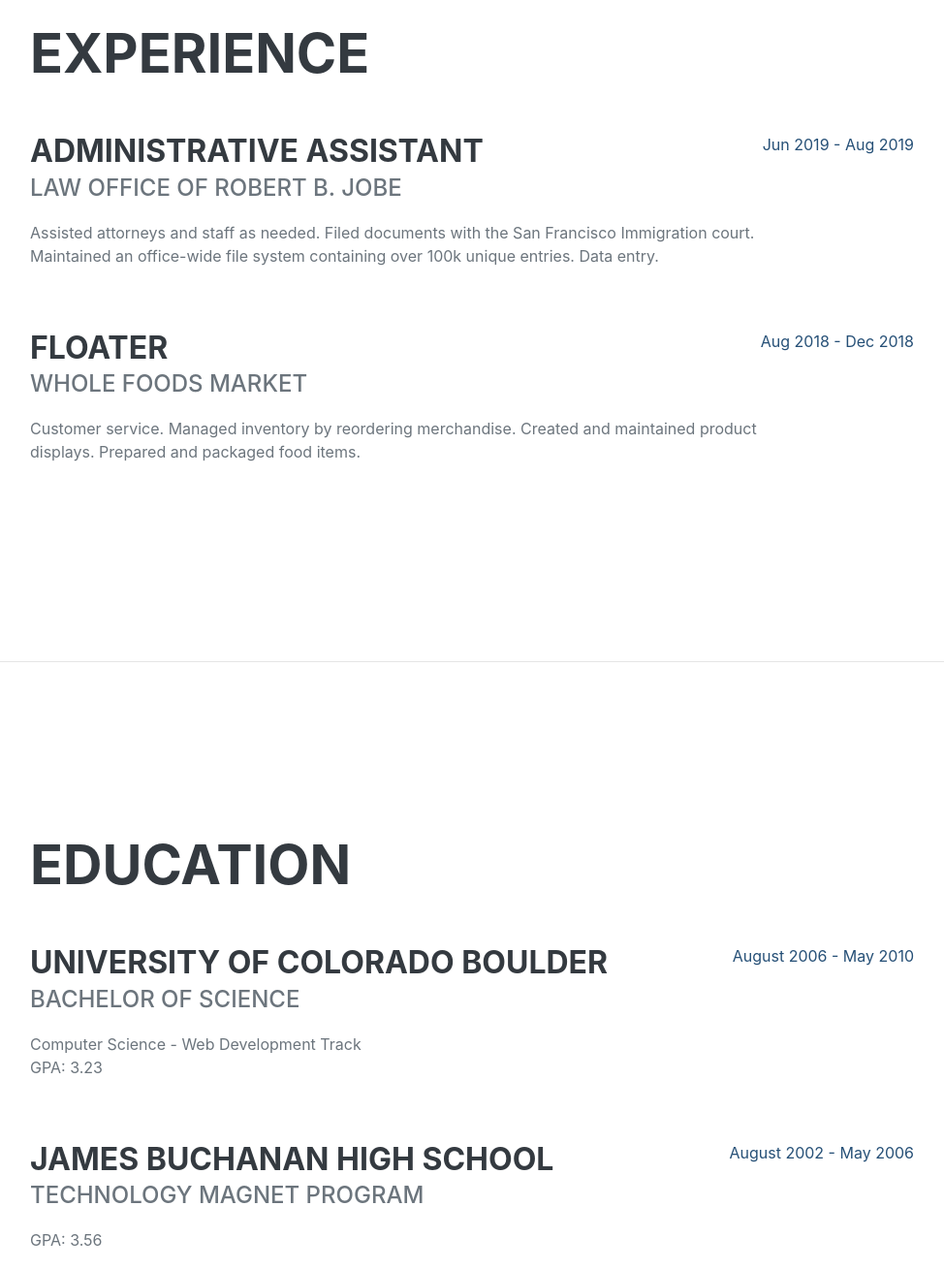
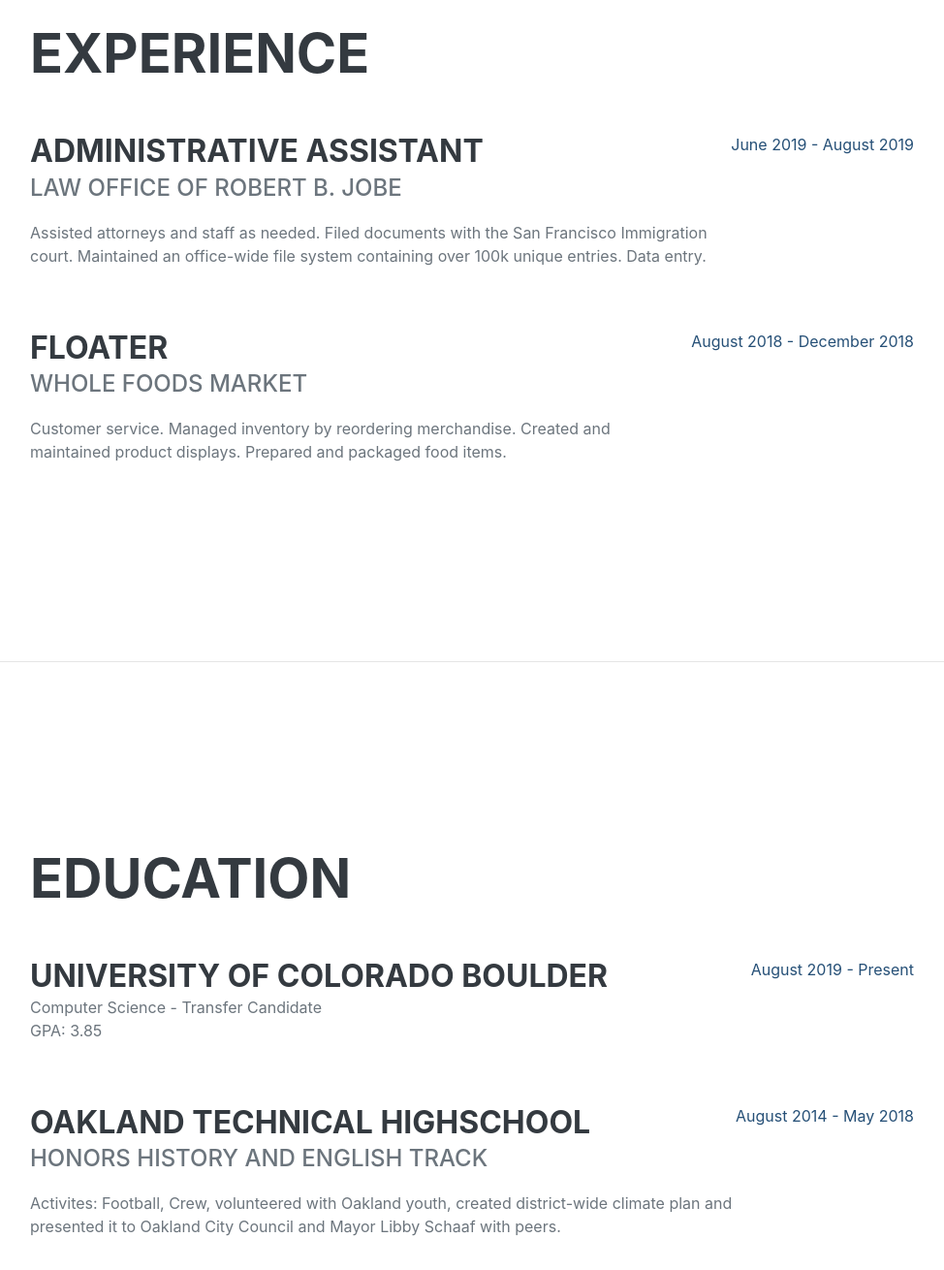
Before and after one commit to gradynn/gradynn.github.io, a plain HTML site: page index.html in a window 1280 px wide. Shown: the part 1720-3030 px from the top of the page at 97% size, without its empty margins (289-1263 px from the left). Drawn offline with nearby package versions, Linux system fonts and the light colour scheme; a web font is replaced by a local one.

Commit message:
Add files via upload

```diff
--- a/index.html
+++ b/index.html
@@ -79,7 +79,7 @@
                             <div class="subheading mb-3">Law Office of Robert B. Jobe</div>
                             <p>Assisted attorneys and staff as needed. Filed documents with the San Francisco Immigration court. Maintained an office-wide file system containing over 100k unique entries. Data entry.</p>
                         </div>
-                        <div class="flex-shrink-0"><span class="text-primary">Jun 2019 - Aug 2019</span></div>
+                        <div class="flex-shrink-0"><span class="text-primary">June 2019 - August 2019</span></div>
                     </div>
                     <div class="d-flex flex-column flex-md-row justify-content-between mb-5">
                         <div class="flex-grow-1">
@@ -87,7 +87,7 @@
                             <div class="subheading mb-3">Whole Foods Market</div>
                             <p>Customer service. Managed inventory by reordering merchandise. Created and maintained product displays. Prepared and packaged food items.</p>
                         </div>
-                        <div class="flex-shrink-0"><span class="text-primary">Aug 2018 - Dec 2018</span></div>
+                        <div class="flex-shrink-0"><span class="text-primary">August 2018 - December 2018</span></div>
                     </div>
                 </div>
             </section>
@@ -99,19 +99,18 @@
                     <div class="d-flex flex-column flex-md-row justify-content-between mb-5">
                         <div class="flex-grow-1">
                             <h3 class="mb-0">University of Colorado Boulder</h3>
-                            <div class="subheading mb-3">Bachelor of Science</div>
-                            <div>Computer Science - Web Development Track</div>
-                            <p>GPA: 3.23</p>
+                            <div>Computer Science - Transfer Candidate</div>
+                            <p>GPA: 3.85</p>
                         </div>
-                        <div class="flex-shrink-0"><span class="text-primary">August 2006 - May 2010</span></div>
+                        <div class="flex-shrink-0"><span class="text-primary">August 2019 - Present</span></div>
                     </div>
                     <div class="d-flex flex-column flex-md-row justify-content-between">
                         <div class="flex-grow-1">
-                            <h3 class="mb-0">James Buchanan High School</h3>
-                            <div class="subheading mb-3">Technology Magnet Program</div>
-                            <p>GPA: 3.56</p>
+                            <h3 class="mb-0">Oakland Technical Highschool</h3>
+                            <div class="subheading mb-3">Honors History and English Track</div>
+                            <p>Activites: Football, Crew, volunteered with Oakland youth, created district-wide climate plan and presented it to Oakland City Council and Mayor Libby Schaaf with peers.</p>
                         </div>
-                        <div class="flex-shrink-0"><span class="text-primary">August 2002 - May 2006</span></div>
+                        <div class="flex-shrink-0"><span class="text-primary">August 2014 - May 2018</span></div>
                     </div>
                 </div>
             </section>
```
